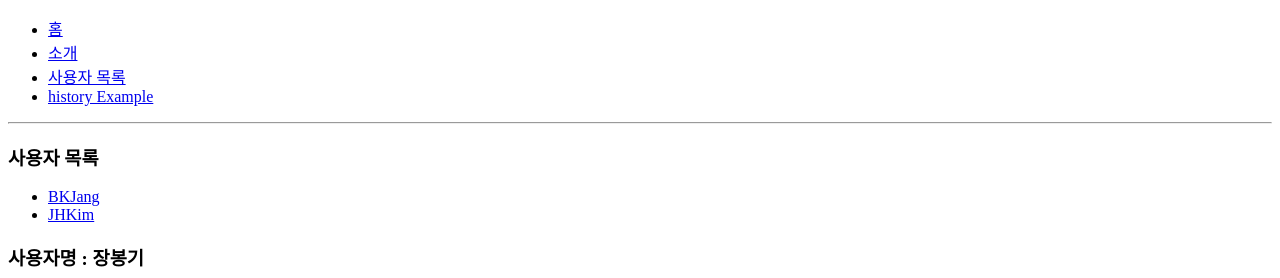
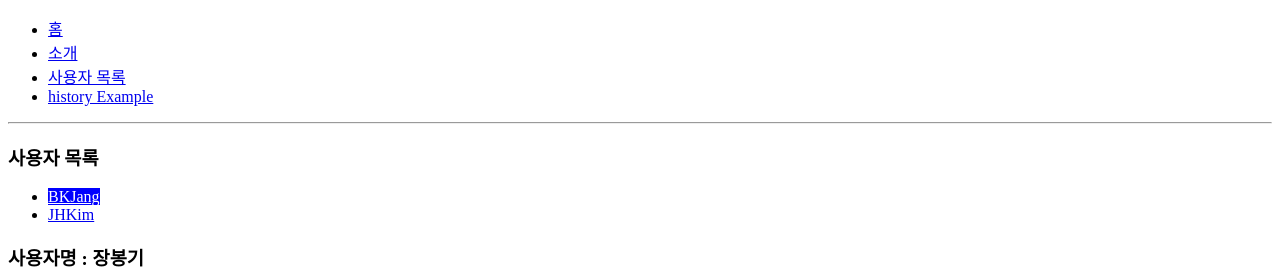
Before and after one commit to BKJang/lets-start-react-router, a React (Create React App) app: page /profile/bkjang in a window 1280 px wide. Shown: the top 278 px of the page. Built offline with nearby package versions, Linux system fonts and the light colour scheme.

Commit message:
Switch, NavLink

```diff
--- a/src/App.js
+++ b/src/App.js
@@ -1,5 +1,5 @@
 import React from 'react';
-import { Route, Link } from 'react-router-dom';
+import { Route, Link, Switch } from 'react-router-dom';
 import Home from './Home';
 import About from './About';
 import Profiles from './Profiles';
@@ -23,10 +23,18 @@ function App() {
         </li>
       </ul>
       <hr />
-      <Route path='/' exact={true} component={Home} />
+      <Switch>
+        <Route path='/' component={Home} exact />
         <Route path='/about' component={About} />
         <Route path='/profile' component={Profiles} />
         <Route path='/history' component={historySample} />
+        <Route render={({ location }) => (
+          <div>
+            <h2>Page is not found</h2>
+            <h3>{location.pathname}</h3>
+          </div>)}
+          />
+      </Switch>
     </div>
       );
     }
--- a/src/Profiles.js
+++ b/src/Profiles.js
@@ -1,6 +1,6 @@
 import React from 'react';
 import Profile from './Profile';
-import { Link, Route } from 'react-router-dom';
+import { NavLink, Route } from 'react-router-dom';
 
 function Profiles() {
   return (
@@ -8,16 +8,28 @@ function Profiles() {
       <h3>사용자 목록</h3>
       <ul>
         <li>
-          <Link to='/profile/bkjang'>BKJang</Link>
+          <NavLink
+            to='/profile/bkjang'
+            activeStyle={{ background: 'blue', color: 'white' }}
+            activeClassName='active'
+            isActive={(match, location) => {
+              return true
+            }}
+          >BKJang
+          </NavLink>
         </li>
         <li>
-          <Link to='/profile/jhkim'>JHKim</Link>
+          <NavLink
+            to='/profile/jhkim'
+            activeStyle={{ background: 'blue', color: 'white' }}
+          >JHKim
+          </NavLink>
         </li>
       </ul>
       <Route path='/profile' exact render={() => {
         return <div>사용자를 선택해주세요.</div>;
       }} />
-      <Route path='/profile/:username' component={Profile}/>
+      <Route path='/profile/:username' component={Profile} />
     </div>
   )
 }
```
Lines whose indentation alone changed are shown as unchanged.
